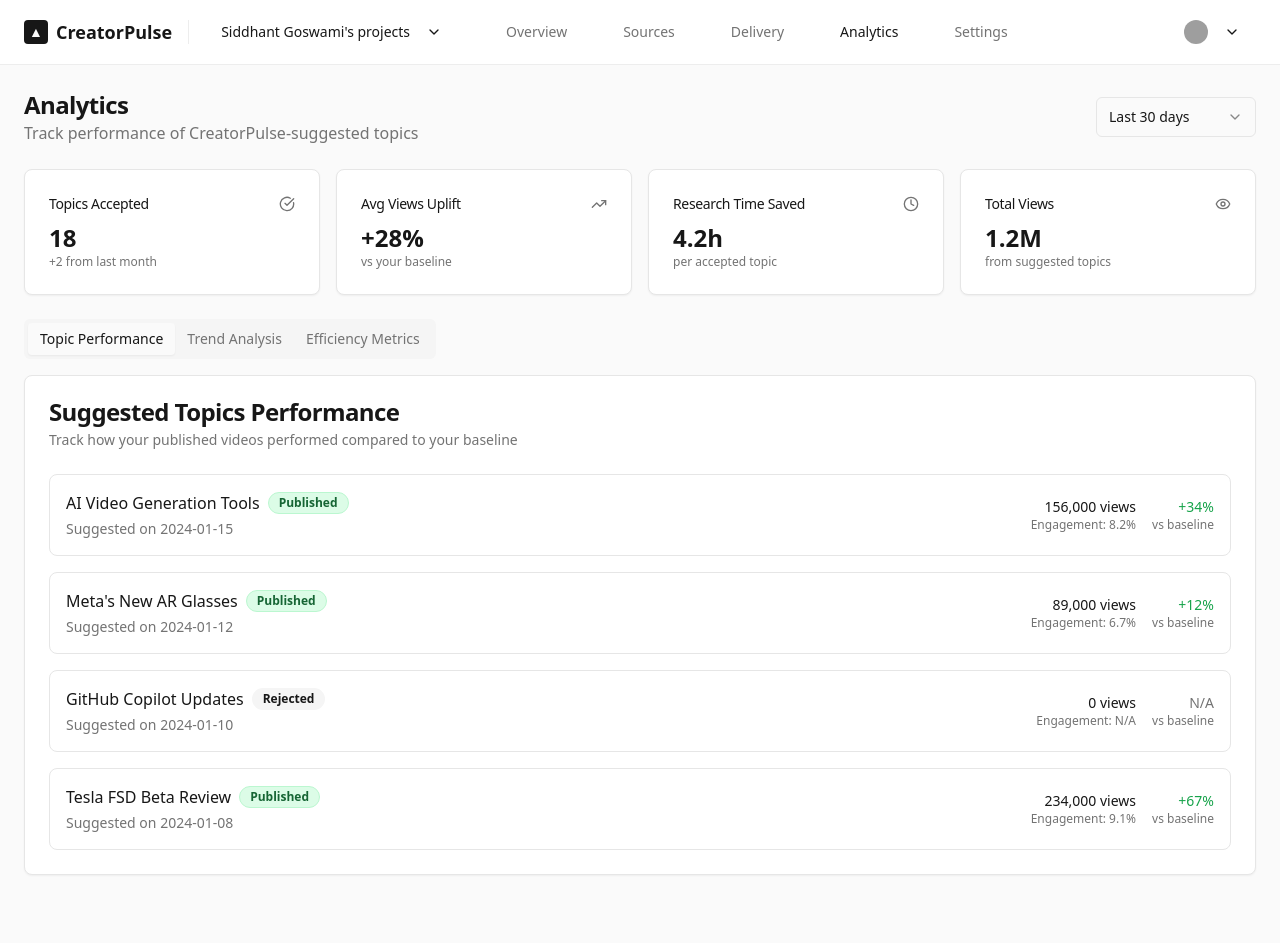
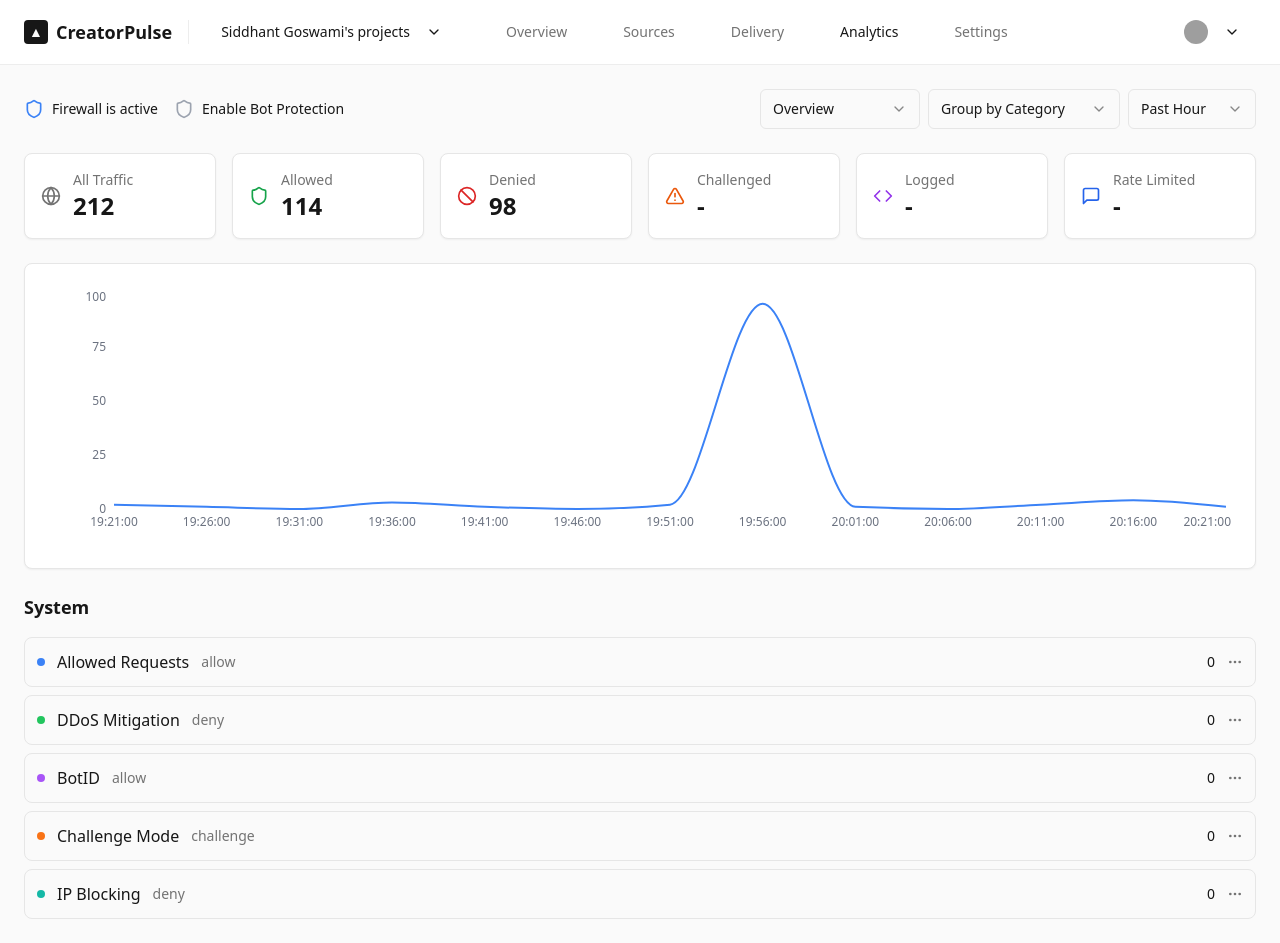
Before and after one commit to Siddhant-Goswami/creator-pulse-vision, a React (Vite) app: page / in a window 1280 px wide. Both pictures are taken after a click on the button "Analytics". Before the commit the page ends 899 px from the top, so only its background shows below. Built offline with nearby package versions, Linux system fonts and the light colour scheme; grey boxes are pictures that could not be loaded.

Commit message:
Update analytics tab appearance
Updated the analytics tab to match the provided design.

```diff
--- a/src/components/AnalyticsTab.tsx
+++ b/src/components/AnalyticsTab.tsx
@@ -1,224 +1,240 @@
-import { TrendingUp, Eye, Clock, CheckCircle, BarChart3, Calendar } from "lucide-react";
-import { Card, CardContent, CardDescription, CardHeader, CardTitle } from "@/components/ui/card";
-import { Button } from "@/components/ui/button";
-import { Badge } from "@/components/ui/badge";
+import { Globe, Shield, AlertTriangle, MessageSquare, Code, Ban } from "lucide-react";
+import { Card, CardContent, CardHeader, CardTitle } from "@/components/ui/card";
 import { Select, SelectContent, SelectItem, SelectTrigger, SelectValue } from "@/components/ui/select";
-import { Tabs, TabsContent, TabsList, TabsTrigger } from "@/components/ui/tabs";
+import { LineChart, Line, XAxis, YAxis, ResponsiveContainer } from 'recharts';
 
 const AnalyticsTab = () => {
-  const topicsData = [
+  // Sample chart data
+  const chartData = [
+    { time: '19:21:00', value: 2 },
+    { time: '19:26:00', value: 1 },
+    { time: '19:31:00', value: 0 },
+    { time: '19:36:00', value: 3 },
+    { time: '19:41:00', value: 1 },
+    { time: '19:46:00', value: 0 },
+    { time: '19:51:00', value: 2 },
+    { time: '19:56:00', value: 95 },
+    { time: '20:01:00', value: 1 },
+    { time: '20:06:00', value: 0 },
+    { time: '20:11:00', value: 2 },
+    { time: '20:16:00', value: 4 },
+    { time: '20:21:00', value: 1 },
+  ];
+
+  const systemActivities = [
     {
       id: 1,
-      topic: "AI Video Generation Tools",
-      suggestedDate: "2024-01-15",
-      status: "published",
-      views: 156000,
-      uplift: "+34%",
-      engagement: "8.2%"
+      name: "Allowed Requests",
+      action: "allow",
+      color: "bg-blue-500",
+      count: 0
     },
     {
       id: 2,
-      topic: "Meta's New AR Glasses",
-      suggestedDate: "2024-01-12",
-      status: "published",
-      views: 89000,
-      uplift: "+12%",
-      engagement: "6.7%"
+      name: "DDoS Mitigation",
+      action: "deny",
+      color: "bg-green-500",
+      count: 0
     },
     {
       id: 3,
-      topic: "GitHub Copilot Updates",
-      suggestedDate: "2024-01-10",
-      status: "rejected",
-      views: 0,
-      uplift: "N/A",
-      engagement: "N/A"
+      name: "BotID",
+      action: "allow",
+      color: "bg-purple-500",
+      count: 0
     },
     {
       id: 4,
-      topic: "Tesla FSD Beta Review",
-      suggestedDate: "2024-01-08",
-      status: "published",
-      views: 234000,
-      uplift: "+67%",
-      engagement: "9.1%"
+      name: "Challenge Mode",
+      action: "challenge",
+      color: "bg-orange-500",
+      count: 0
+    },
+    {
+      id: 5,
+      name: "IP Blocking",
+      action: "deny",
+      color: "bg-teal-500",
+      count: 0
     }
   ];
-
-  const getStatusBadge = (status: string) => {
-    switch (status) {
-      case "published":
-        return <Badge className="bg-green-100 text-green-800 border-green-200">Published</Badge>;
-      case "rejected":
-        return <Badge variant="secondary">Rejected</Badge>;
-      default:
-        return <Badge variant="outline">Pending</Badge>;
-    }
-  };
 
   return (
     <div className="space-y-6">
       {/* Header */}
       <div className="flex items-center justify-between">
-        <div>
-          <h2 className="text-2xl font-semibold tracking-tight">Analytics</h2>
-          <p className="text-muted-foreground">Track performance of CreatorPulse-suggested topics</p>
+        <div className="flex items-center gap-4">
+          <div className="flex items-center gap-2">
+            <Shield className="h-5 w-5 text-blue-500" />
+            <span className="text-sm">Firewall is active</span>
+          </div>
+          <div className="flex items-center gap-2">
+            <Shield className="h-5 w-5 text-gray-400" />
+            <span className="text-sm">Enable Bot Protection</span>
+          </div>
         </div>
         <div className="flex items-center gap-2">
-          <Select defaultValue="30">
+          <Select defaultValue="overview">
             <SelectTrigger className="w-40">
               <SelectValue />
             </SelectTrigger>
             <SelectContent>
-              <SelectItem value="7">Last 7 days</SelectItem>
-              <SelectItem value="30">Last 30 days</SelectItem>
-              <SelectItem value="90">Last 90 days</SelectItem>
+              <SelectItem value="overview">Overview</SelectItem>
+              <SelectItem value="detailed">Detailed</SelectItem>
+            </SelectContent>
+          </Select>
+          <Select defaultValue="category">
+            <SelectTrigger className="w-48">
+              <SelectValue />
+            </SelectTrigger>
+            <SelectContent>
+              <SelectItem value="category">Group by Category</SelectItem>
+              <SelectItem value="type">Group by Type</SelectItem>
+            </SelectContent>
+          </Select>
+          <Select defaultValue="hour">
+            <SelectTrigger className="w-32">
+              <SelectValue />
+            </SelectTrigger>
+            <SelectContent>
+              <SelectItem value="hour">Past Hour</SelectItem>
+              <SelectItem value="day">Past Day</SelectItem>
+              <SelectItem value="week">Past Week</SelectItem>
             </SelectContent>
           </Select>
         </div>
       </div>
 
       {/* Key Metrics */}
-      <div className="grid gap-4 md:grid-cols-2 lg:grid-cols-4">
-        <Card>
-          <CardHeader className="flex flex-row items-center justify-between space-y-0 pb-2">
-            <CardTitle className="text-sm font-medium">Topics Accepted</CardTitle>
-            <CheckCircle className="h-4 w-4 text-muted-foreground" />
-          </CardHeader>
-          <CardContent>
-            <div className="text-2xl font-bold">18</div>
-            <p className="text-xs text-muted-foreground">+2 from last month</p>
+      <div className="grid gap-4 md:grid-cols-6">
+        <Card className="hover:border-primary transition-colors">
+          <CardContent className="p-4">
+            <div className="flex items-center gap-3">
+              <Globe className="h-5 w-5 text-muted-foreground" />
+              <div>
+                <p className="text-sm text-muted-foreground">All Traffic</p>
+                <p className="text-2xl font-bold">212</p>
+              </div>
+            </div>
           </CardContent>
         </Card>
 
-        <Card>
-          <CardHeader className="flex flex-row items-center justify-between space-y-0 pb-2">
-            <CardTitle className="text-sm font-medium">Avg Views Uplift</CardTitle>
-            <TrendingUp className="h-4 w-4 text-muted-foreground" />
-          </CardHeader>
-          <CardContent>
-            <div className="text-2xl font-bold">+28%</div>
-            <p className="text-xs text-muted-foreground">vs your baseline</p>
+        <Card className="hover:border-primary transition-colors">
+          <CardContent className="p-4">
+            <div className="flex items-center gap-3">
+              <Shield className="h-5 w-5 text-green-600" />
+              <div>
+                <p className="text-sm text-muted-foreground">Allowed</p>
+                <p className="text-2xl font-bold">114</p>
+              </div>
+            </div>
           </CardContent>
         </Card>
 
-        <Card>
-          <CardHeader className="flex flex-row items-center justify-between space-y-0 pb-2">
-            <CardTitle className="text-sm font-medium">Research Time Saved</CardTitle>
-            <Clock className="h-4 w-4 text-muted-foreground" />
-          </CardHeader>
-          <CardContent>
-            <div className="text-2xl font-bold">4.2h</div>
-            <p className="text-xs text-muted-foreground">per accepted topic</p>
+        <Card className="hover:border-primary transition-colors">
+          <CardContent className="p-4">
+            <div className="flex items-center gap-3">
+              <Ban className="h-5 w-5 text-red-600" />
+              <div>
+                <p className="text-sm text-muted-foreground">Denied</p>
+                <p className="text-2xl font-bold">98</p>
+              </div>
+            </div>
           </CardContent>
         </Card>
 
-        <Card>
-          <CardHeader className="flex flex-row items-center justify-between space-y-0 pb-2">
-            <CardTitle className="text-sm font-medium">Total Views</CardTitle>
-            <Eye className="h-4 w-4 text-muted-foreground" />
-          </CardHeader>
-          <CardContent>
-            <div className="text-2xl font-bold">1.2M</div>
-            <p className="text-xs text-muted-foreground">from suggested topics</p>
+        <Card className="hover:border-primary transition-colors">
+          <CardContent className="p-4">
+            <div className="flex items-center gap-3">
+              <AlertTriangle className="h-5 w-5 text-orange-600" />
+              <div>
+                <p className="text-sm text-muted-foreground">Challenged</p>
+                <p className="text-2xl font-bold">-</p>
+              </div>
+            </div>
+          </CardContent>
+        </Card>
+
+        <Card className="hover:border-primary transition-colors">
+          <CardContent className="p-4">
+            <div className="flex items-center gap-3">
+              <Code className="h-5 w-5 text-purple-600" />
+              <div>
+                <p className="text-sm text-muted-foreground">Logged</p>
+                <p className="text-2xl font-bold">-</p>
+              </div>
+            </div>
+          </CardContent>
+        </Card>
+
+        <Card className="hover:border-primary transition-colors">
+          <CardContent className="p-4">
+            <div className="flex items-center gap-3">
+              <MessageSquare className="h-5 w-5 text-blue-600" />
+              <div>
+                <p className="text-sm text-muted-foreground">Rate Limited</p>
+                <p className="text-2xl font-bold">-</p>
+              </div>
+            </div>
           </CardContent>
         </Card>
       </div>
 
-      {/* Analytics Tabs */}
-      <Tabs defaultValue="topics" className="space-y-4">
-        <TabsList>
-          <TabsTrigger value="topics">Topic Performance</TabsTrigger>
-          <TabsTrigger value="trends">Trend Analysis</TabsTrigger>
-          <TabsTrigger value="efficiency">Efficiency Metrics</TabsTrigger>
-        </TabsList>
+      {/* Chart */}
+      <Card>
+        <CardContent className="p-6">
+          <div className="h-64">
+            <ResponsiveContainer width="100%" height="100%">
+              <LineChart data={chartData}>
+                <XAxis
+                  dataKey="time"
+                  axisLine={false}
+                  tickLine={false}
+                  tick={{ fontSize: 12, fill: '#6b7280' }}
+                />
+                <YAxis
+                  axisLine={false}
+                  tickLine={false}
+                  tick={{ fontSize: 12, fill: '#6b7280' }}
+                />
+                <Line
+                  type="monotone"
+                  dataKey="value"
+                  stroke="#3b82f6"
+                  strokeWidth={2}
+                  dot={false}
+                />
+              </LineChart>
+            </ResponsiveContainer>
+          </div>
+        </CardContent>
+      </Card>
 
-        <TabsContent value="topics" className="space-y-4">
-          <Card>
-            <CardHeader>
-              <CardTitle>Suggested Topics Performance</CardTitle>
-              <CardDescription>Track how your published videos performed compared to your baseline</CardDescription>
-            </CardHeader>
-            <CardContent>
-              <div className="space-y-4">
-                {topicsData.map((topic) => (
-                  <div key={topic.id} className="flex items-center justify-between p-4 border rounded-lg">
-                    <div className="space-y-1">
-                      <div className="flex items-center gap-2">
-                        <h4 className="font-medium">{topic.topic}</h4>
-                        {getStatusBadge(topic.status)}
-                      </div>
-                      <p className="text-sm text-muted-foreground">Suggested on {topic.suggestedDate}</p>
-                    </div>
-                    <div className="text-right space-y-1">
-                      <div className="flex items-center gap-4">
-                        <div>
-                          <p className="text-sm font-medium">{topic.views.toLocaleString()} views</p>
-                          <p className="text-xs text-muted-foreground">Engagement: {topic.engagement}</p>
-                        </div>
-                        <div className="text-right">
-                          <p className={`text-sm font-medium ${topic.uplift.includes('+') ? 'text-green-600' : 'text-muted-foreground'}`}>
-                            {topic.uplift}
-                          </p>
-                          <p className="text-xs text-muted-foreground">vs baseline</p>
-                        </div>
-                      </div>
-                    </div>
-                  </div>
-                ))}
+      {/* System Activities */}
+      <div className="space-y-4">
+        <h3 className="text-lg font-semibold">System</h3>
+        <div className="space-y-2">
+          {systemActivities.map((activity) => (
+            <div key={activity.id} className="flex items-center justify-between p-3 border rounded-lg hover:border-primary transition-colors">
+              <div className="flex items-center gap-3">
+                <div className={`w-2 h-2 rounded-full ${activity.color}`}></div>
+                <span className="font-medium">{activity.name}</span>
+                <span className="text-sm text-muted-foreground">{activity.action}</span>
               </div>
-            </CardContent>
-          </Card>
-        </TabsContent>
-
-        <TabsContent value="trends" className="space-y-4">
-          <Card>
-            <CardHeader>
-              <CardTitle>Trend Success Rate</CardTitle>
-              <CardDescription>How well our trend predictions performed</CardDescription>
-            </CardHeader>
-            <CardContent>
-              <div className="h-64 flex items-center justify-center text-muted-foreground">
-                <div className="text-center">
-                  <BarChart3 className="h-8 w-8 mx-auto mb-2" />
-                  <p>Trend analysis chart would go here</p>
-                </div>
+              <div className="flex items-center gap-3">
+                <span className="text-sm">{activity.count}</span>
+                <button className="text-muted-foreground hover:text-foreground">
+                  <svg width="16" height="16" viewBox="0 0 24 24" fill="none" stroke="currentColor" strokeWidth="2">
+                    <circle cx="12" cy="12" r="1"></circle>
+                    <circle cx="19" cy="12" r="1"></circle>
+                    <circle cx="5" cy="12" r="1"></circle>
+                  </svg>
+                </button>
               </div>
-            </CardContent>
-          </Card>
-        </TabsContent>
-
-        <TabsContent value="efficiency" className="space-y-4">
-          <Card>
-            <CardHeader>
-              <CardTitle>Efficiency Metrics</CardTitle>
-              <CardDescription>Time savings and productivity improvements</CardDescription>
-            </CardHeader>
-            <CardContent>
-              <div className="space-y-4">
-                <div className="grid gap-4 md:grid-cols-2">
-                  <div className="p-4 border rounded-lg">
-                    <div className="flex items-center gap-2 mb-2">
-                      <Clock className="h-4 w-4" />
-                      <h4 className="font-medium">Research Time</h4>
-                    </div>
-                    <p className="text-2xl font-bold">4.2 hours</p>
-                    <p className="text-sm text-muted-foreground">Average saved per topic</p>
-                  </div>
-                  <div className="p-4 border rounded-lg">
-                    <div className="flex items-center gap-2 mb-2">
-                      <Calendar className="h-4 w-4" />
-                      <h4 className="font-medium">Publishing Frequency</h4>
-                    </div>
-                    <p className="text-2xl font-bold">2.3x</p>
-                    <p className="text-sm text-muted-foreground">Increase since using CreatorPulse</p>
-                  </div>
-                </div>
-              </div>
-            </CardContent>
-          </Card>
-        </TabsContent>
-      </Tabs>
+            </div>
+          ))}
+        </div>
+      </div>
     </div>
   );
 };
```
